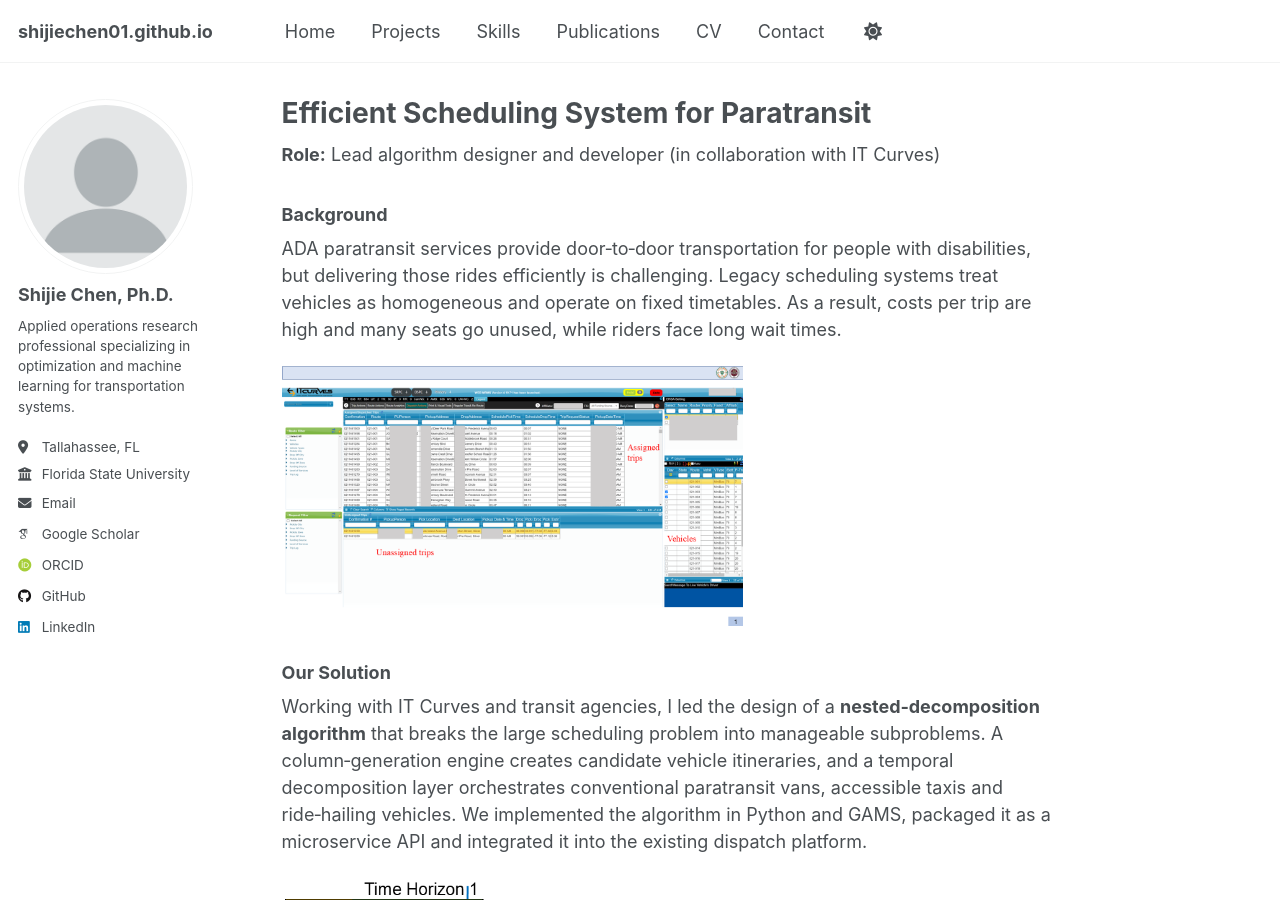
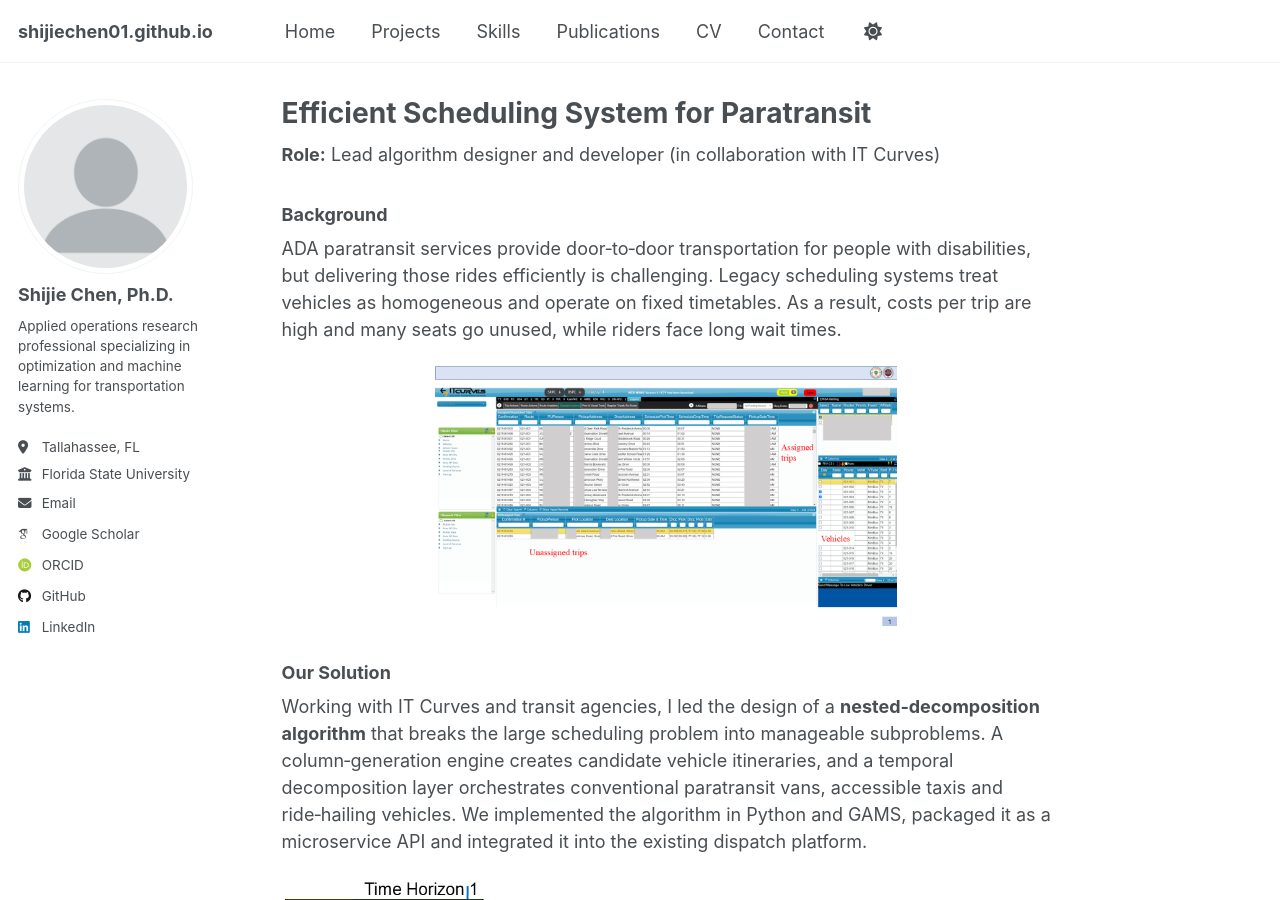
Before and after one commit to ShijieChen01/shijiechen01.github.io, a Jekyll site: the page built from _pages/efficient-scheduling.md, in a window 1280 px wide and 900 px high. Built offline with Jekyll 4.4.1, drawn with Linux system fonts in a browser that asks for light colours; some web fonts are replaced; a script that is not in the unit is left out.

Commit message:
Update efficient-scheduling.md

```diff
--- a/_pages/efficient-scheduling.md
+++ b/_pages/efficient-scheduling.md
@@ -12,18 +12,18 @@ author_profile: true
 ### Background
 
 ADA paratransit services provide door‑to‑door transportation for people with disabilities, but delivering those rides efficiently is challenging.  Legacy scheduling systems treat vehicles as homogeneous and operate on fixed timetables.  As a result, costs per trip are high and many seats go unused, while riders face long wait times.
-<p><img src="{{ site.baseurl }}/assets/img/Efficient_Scheduling_MRMS screen.png" alt="Nested decomposition algorithm illustration" style="max-width:60%; height:auto;" /></p>
+<p  style="text-align: center;"><img src="{{ site.baseurl }}/assets/img/Efficient_Scheduling_MRMS screen.png" alt="Nested decomposition algorithm illustration" style="max-width:60%; height:auto;" /></p>
 
 ### Our Solution
 
 Working with IT Curves and transit agencies, I led the design of a **nested‑decomposition algorithm** that breaks the large scheduling problem into manageable subproblems.  A column‑generation engine creates candidate vehicle itineraries, and a temporal decomposition layer orchestrates conventional paratransit vans, accessible taxis and ride‑hailing vehicles.  We implemented the algorithm in Python and GAMS, packaged it as a microservice API and integrated it into the existing dispatch platform.
-<p><img src="{{ site.baseurl }}/assets/img/Efficient_Scheduling_Rolling Horizon Framework.png" alt="Nested decomposition algorithm illustration" style="max-width:50%; height:auto;" /><img src="{{ site.baseurl }}/assets/img/Efficient_Scheduling_Re-optimization2.png" alt="Nested decomposition algorithm illustration" style="max-width:50%; height:auto;" /></p>
+<p  style="text-align: center;"><img src="{{ site.baseurl }}/assets/img/Efficient_Scheduling_Rolling Horizon Framework.png" alt="Nested decomposition algorithm illustration" style="max-width:50%; height:auto;" /><img src="{{ site.baseurl }}/assets/img/Efficient_Scheduling_Re-optimization2.png" alt="Nested decomposition algorithm illustration" style="max-width:50%; height:auto;" /></p>
 
 ### Impact
 
 The MetroAccess pilot in Washington, DC demonstrated dramatic improvements: **annual operating costs dropped by approximately 15 % (~\$4 million savings)**, on‑time performance improved and riders reported higher satisfaction.  The algorithm has since been commercialized and is being adopted by other transit agencies, showcasing how advanced optimization can deliver tangible value to industry.
 
-<p><img src="{{ site.baseurl }}/assets/img/Efficient_Scheduling_routes_before.png" alt="Nested decomposition algorithm illustration" style="max-width:50%; height:auto;" /><img src="{{ site.baseurl }}/assets/img/Efficient_Scheduling_routes_after.png" alt="Nested decomposition algorithm illustration" style="max-width:50%; height:auto;" /></p>
+<p  style="text-align: center;"><img src="{{ site.baseurl }}/assets/img/Efficient_Scheduling_routes_before.png" alt="Nested decomposition algorithm illustration" style="max-width:50%; height:auto;" /><img src="{{ site.baseurl }}/assets/img/Efficient_Scheduling_routes_after.png" alt="Nested decomposition algorithm illustration" style="max-width:50%; height:auto;" /></p>
 ### Get the Paper & Code
 
 You can download the full paper [here]({{ site.baseurl }}/files/empowering-metroaccess.pdf).  The source code for the nested‑decomposition engine will be open‑sourced soon.
```
